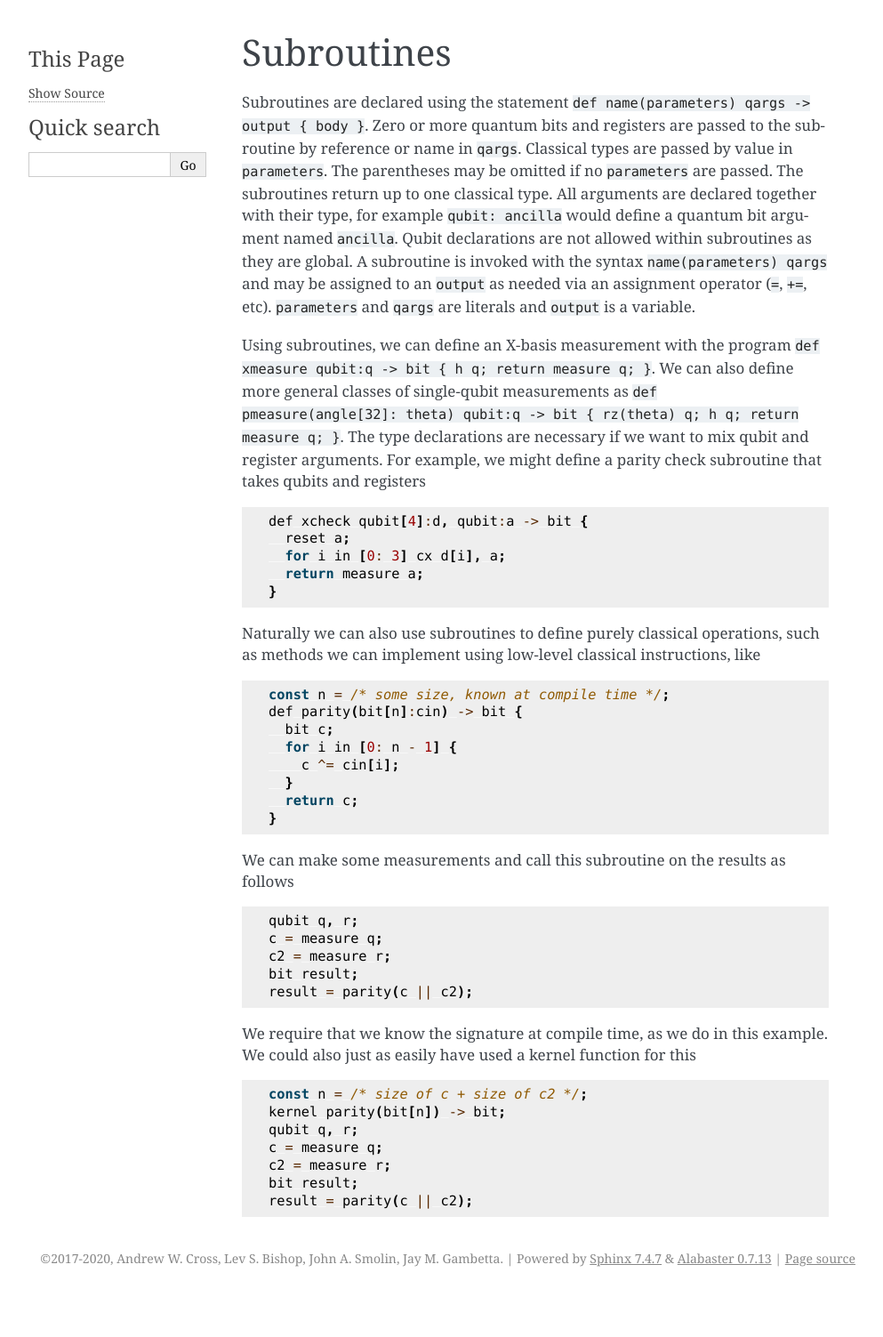
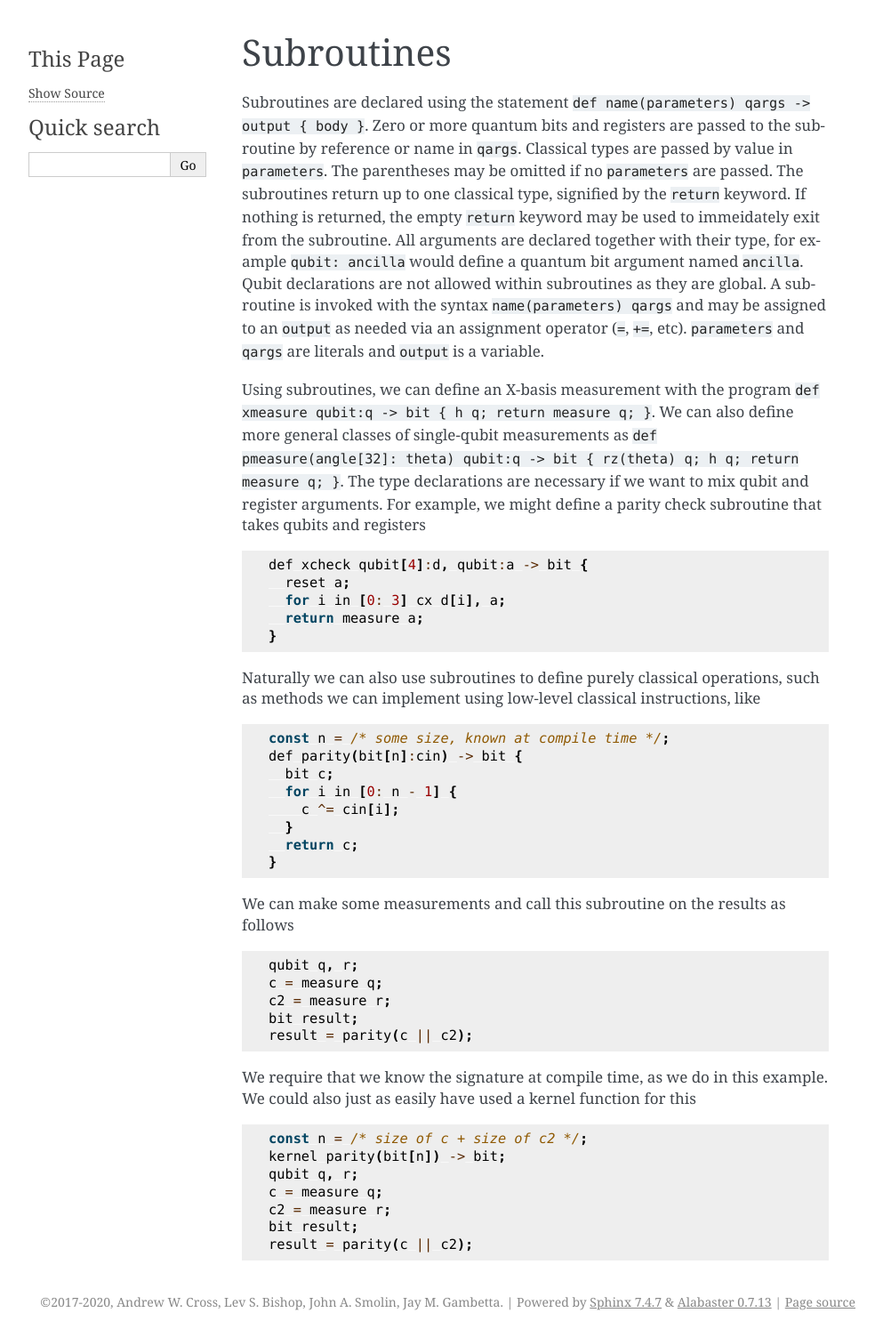
Before and after one commit to openqasm/openqasm, a Sphinx documentation site: the page built from source/language/subroutines.rst, in a window 1280 px wide. Shown: the whole page at 89% size, without its empty margins (148-1141 px from the left). Built offline with Sphinx 7.4.7, drawn with Linux system fonts in a browser that asks for light colours; before the commit the page ends 1454 px from its top, so only the background shows below that.

Commit message:
Add clarification on empty return

```diff
--- a/source/language/subroutines.rst
+++ b/source/language/subroutines.rst
@@ -6,9 +6,10 @@ Zero or more quantum bits
 and registers are passed to the subroutine by reference or name in ``qargs``.
 Classical types are passed by value in ``parameters``. The parentheses may be omitted if no
 ``parameters`` are passed. The subroutines return up to
-one classical type. All arguments are declared together with their type,
-for example ``qubit: ancilla`` would define a quantum bit argument named ``ancilla``. Qubit
-declarations are not allowed within subroutines as they are global. A subroutine
+one classical type, signified by the ``return`` keyword. If nothing is returned, the empty ``return``
+keyword may be used to immeidately exit from the subroutine. All arguments are declared together
+with their type, for example ``qubit: ancilla`` would define a quantum bit argument named ``ancilla``.
+Qubit declarations are not allowed within subroutines as they are global. A subroutine
 is invoked with the syntax ``name(parameters) qargs`` and may be assigned to an ``output`` as
 needed via an assignment operator (``=``, ``+=``, etc). ``parameters`` and ``qargs`` are literals
 and ``output`` is a variable.
```
